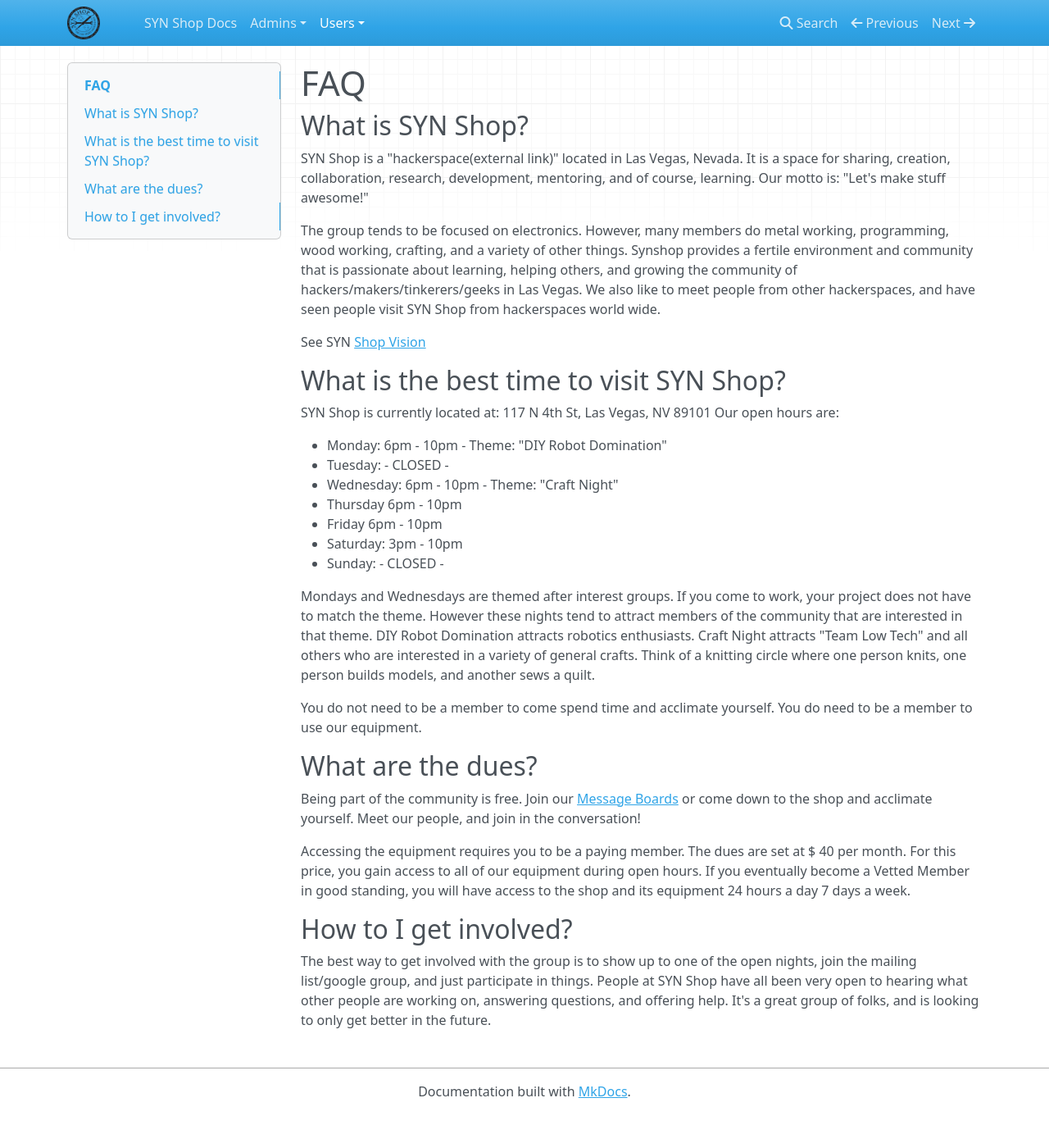
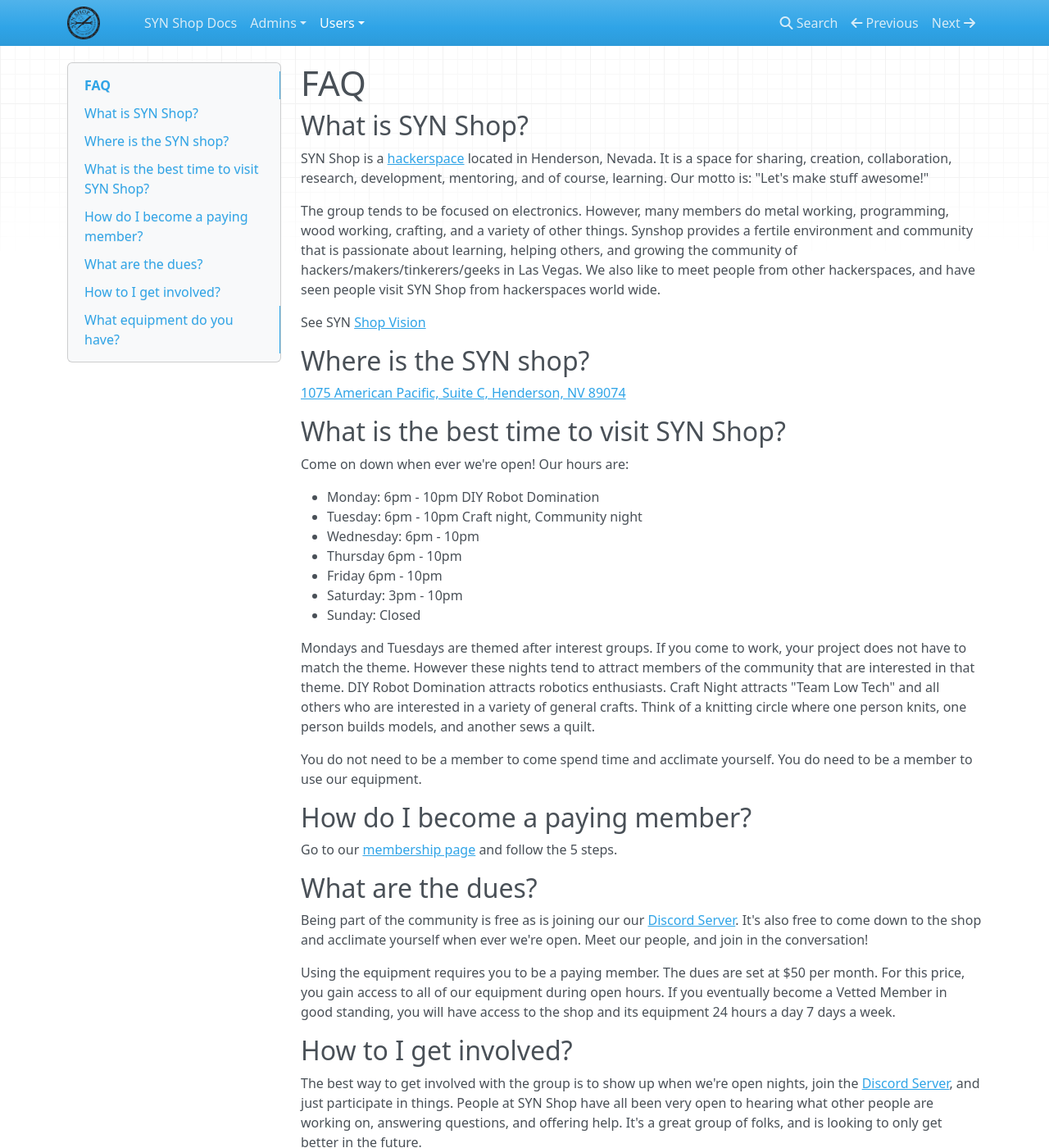
Before and after one commit to synshop/rtfm, an MkDocs documentation site: the page built from docs/users/FAQ.md, in a window 1280 px wide and 1400 px high. Shown: the whole window at 82% size. Built offline with MkDocs 1.6.1, drawn with Linux system fonts in a browser that asks for light colours; nearby versions of some CDN libraries; some of the changed text lies outside the part shown.

Commit message:
fixes to  FAQ, local resources and tool list

```diff
--- a/docs/users/FAQ.md
+++ b/docs/users/FAQ.md
@@ -2,39 +2,67 @@
 
 ## What is SYN Shop?
 
-SYN Shop is a "hackerspace(external link)" located in Las Vegas, Nevada. It is a space for sharing, creation, collaboration, research, development, mentoring, and of course, learning. Our motto is: "Let's make stuff awesome!"
+SYN Shop is a [hackerspace](https://en.wikipedia.org/wiki/Hackerspace) located in Henderson, Nevada. It is a space
+for sharing, creation, collaboration, research, development, mentoring, and of course,
+learning. Our motto is: "Let's make stuff awesome!"
 
-The group tends to be focused on electronics. However, many members do metal working, programming, wood working, crafting, and a variety of other things. Synshop provides a fertile environment and community that is passionate about learning, helping others, and growing the community of hackers/makers/tinkerers/geeks in Las Vegas. We also like to meet people from other hackerspaces, and have seen people visit SYN Shop from hackerspaces world wide.
+The group tends to be focused on electronics. However, many members do metal working,
+programming, wood working, crafting, and a variety of other things. Synshop provides a
+fertile environment and community that is passionate about learning, helping others,
+and growing the community of hackers/makers/tinkerers/geeks in Las Vegas. We also like
+to meet people from other hackerspaces, and have seen people visit SYN Shop from
+hackerspaces world wide.
 
-See SYN [Shop Vision](./SYN%20Shop%20Vision)
+See SYN [Shop Vision](./SYN Shop Vision.md)
+
+## Where is the SYN shop?
+
+[1075 American Pacific, Suite C, Henderson, NV 89074](https://www.google.com/maps/place/1075+American+Pacific+Dr+Suite+C,+Henderson,+NV+89074/@36.0412467,-115.0360912,17z/data=!3m1!4b1!4m5!3m4!1s0x80c8d1101acbfaf9:0x24783fea70b05427!8m2!3d36.0412467!4d-115.0339025)
 
 
 ## What is the best time to visit SYN Shop?
 
-SYN Shop is currently located at: 117 N 4th St, Las Vegas, NV 89101
-Our open hours are:
+Come on down when ever we're open! Our hours are:
 
-* Monday: 6pm - 10pm - Theme: "DIY Robot Domination"
-* Tuesday: - CLOSED -
-* Wednesday: 6pm - 10pm - Theme: "Craft Night"
+* Monday: 6pm - 10pm DIY Robot Domination
+* Tuesday:  6pm - 10pm  Craft night, Community night
+* Wednesday: 6pm - 10pm
 * Thursday 6pm - 10pm
 * Friday 6pm - 10pm
 * Saturday: 3pm - 10pm
-* Sunday: - CLOSED -
+* Sunday: Closed
 
-Mondays and Wednesdays are themed after interest groups. If you come to work, your project does not have to match the theme. However these nights tend to attract members of the community that are interested in that theme. DIY Robot Domination attracts robotics enthusiasts. Craft Night attracts "Team Low Tech" and all others who are interested in a variety of general crafts. Think of a knitting circle where one person knits, one person builds models, and another sews a quilt.
+Mondays and Tuesdays are themed after interest groups. If you come to work, your project
+does not have to match the theme. However these nights tend to attract members of the community
+that are interested in that theme. DIY Robot Domination attracts robotics enthusiasts. Craft Night
+ attracts "Team Low Tech" and all others who are interested in a variety of general crafts. Think
+ of a knitting circle where one person knits, one person builds models, and another sews a quilt.
 
 You do not need to be a member to come spend time and acclimate yourself. You do need to be a member to use our equipment.
 
+## How do I become a paying member?
+
+Go to our [membership page](https://synshop.org/joining-syn-shop) and follow the 5 steps.
 
 ## What are the dues?
 
-Being part of the community is free. Join our [Message Boards](https://synshop.org/lists) or come down to the shop and acclimate yourself. Meet our people, and join in the conversation!
+Being part of the community is free as is joining our our  [Discord Server]( https://synshop.org/discord). It's also
+free to come down to  the shop and acclimate yourself when ever we're open. Meet our people,
+ and join in the conversation!
 
-Accessing the equipment requires you to be a paying member. The dues are set at $ 40 per month. For this price, you gain access to all of our equipment during open hours. If you eventually become a Vetted Member in good standing, you will have access to the shop and its equipment 24 hours a day 7 days a week.
-
+Using the equipment requires you to be a paying member. The dues are set at $50 per month.
+For this price, you gain access to all of our equipment during open hours. If you eventually become a
+Vetted Member in good standing, you will have access to the shop and its equipment 24 hours a day
+7 days a week.
 
 ## How to I get involved?
 
-The best way to get involved with the group is to show up to one of the open nights, join the mailing list/google group, and just participate in
-things. People at SYN Shop have all been very open to hearing what other people are working on, answering questions, and offering help. It's a great group of folks, and is looking to only get better in the future.
+The best way to get involved with the group is to show up when we're open nights, join the
+ [Discord Server]( https://synshop.org/discord),
+and just participate in
+things. People at SYN Shop have all been very open to hearing what other people are working on,
+answering questions, and offering help. It's a great group of folks, and is looking to only get better in the future.
+
+## What equipment do you have?
+
+Lot's!  See our [tool list](SYN Shop Tool List.md) for specifics.
```
Also changed, not shown: docs/users/Local Resources.md (+1 -44 lines), docs/users/SYN Shop Tool List.md (+1 -1 lines).
